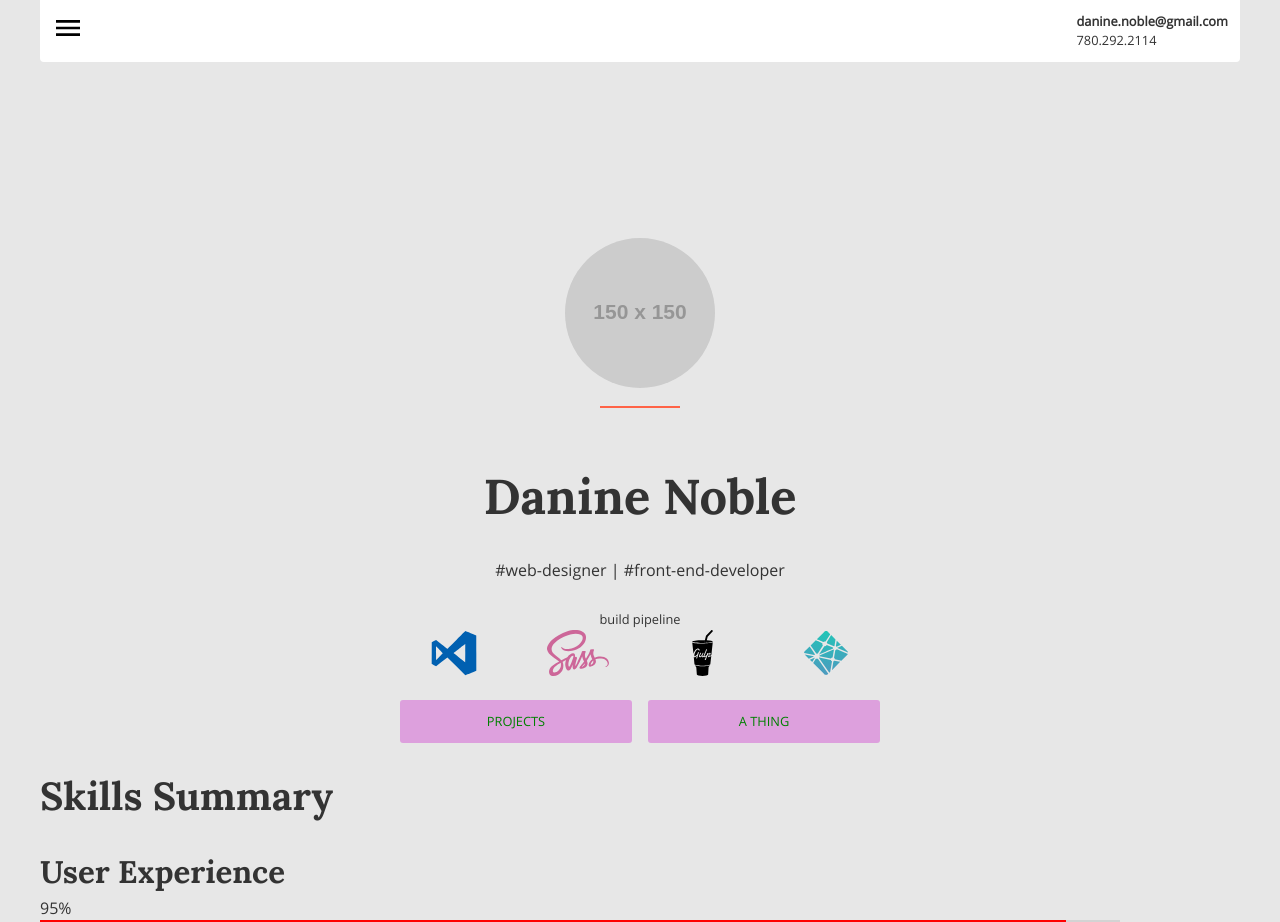
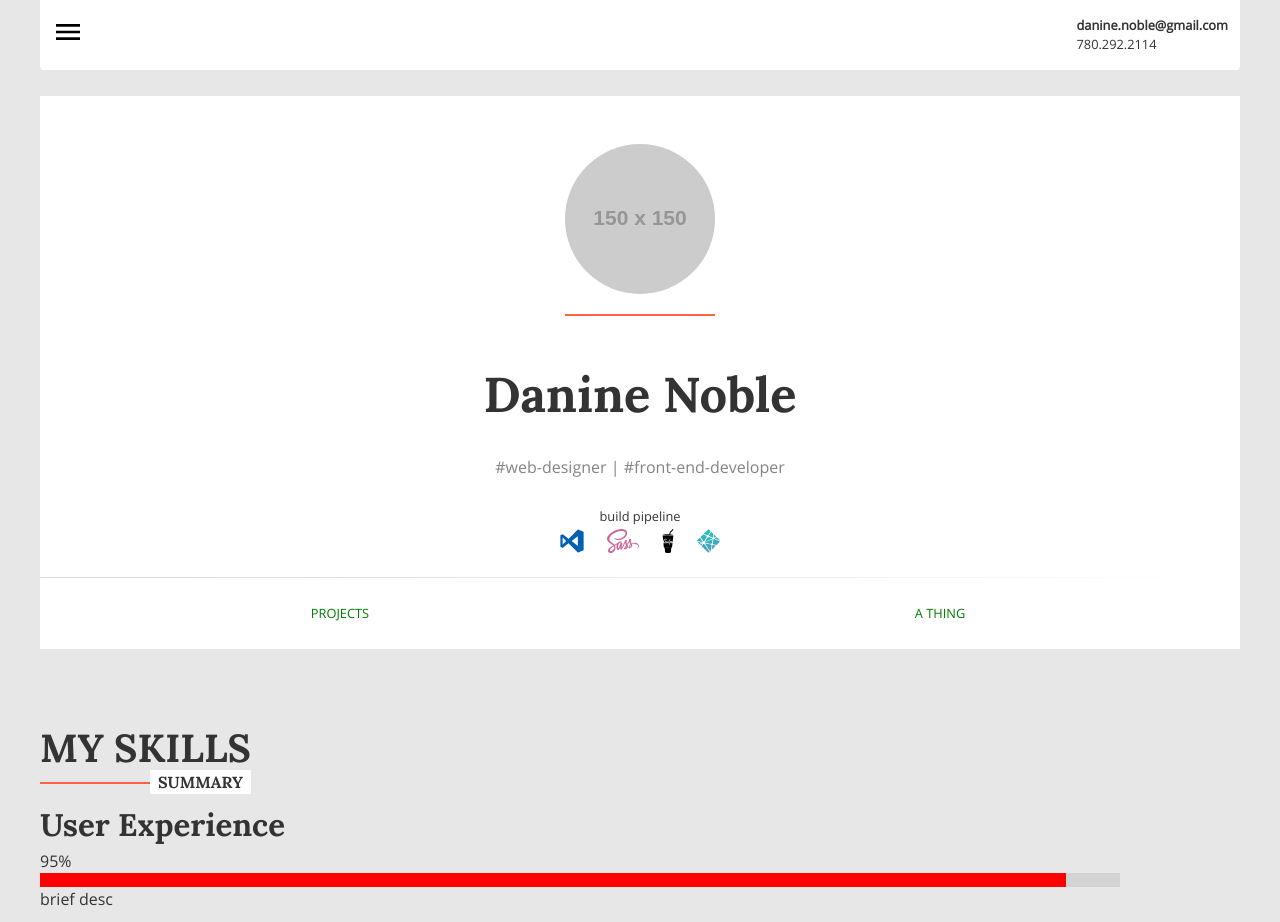
Before and after one commit to nobledm/portfolio, a plain HTML site: page index.html in a window 1280 px wide. Shown: the top 922 px of the page. Drawn offline with Linux system fonts and the light colour scheme; placeholder pictures from the web are drawn by us; files whose address does not match are found by name.

Commit message:
nav & header fix, title styles

```diff
--- a/index.html
+++ b/index.html
@@ -103,8 +103,8 @@
         </ul>
     </aside>
 
-    <header class="site-header">
-        <picture class="headshot underscore-center">
+    <header class="site-header wrapper">
+        <picture class="headshot underscore">
             <source class="circle" srcset="" type="image/webp" />
             <source class="circle" srcset="" type="image/" />
             <img class="circle" src="https://via.placeholder.com/150x150" alt="Headshot">
@@ -113,22 +113,26 @@
         <h1>Danine Noble</h1>
         <p class="job-titles">#web-designer | #front-end-developer</p>
 
+        <span class="build-note">build pipeline</span>
+        <ul class="pipeline flex-row-between">
+            <li><img src="img/vscode-brands.svg" alt="VSCode icon" title="VSCode"></li>
+            <li><img src="img/sass-brands.svg" alt="Sass icon" title="Sass"></li>
+            <li><img src="img/gulp-brands.svg" alt="Gulp icon" title="Gulp"></li>
+            <li><img src="img/netlify-brands.svg" alt="Netlify icon" title="Netlify"></li>
+        </ul>
 
-        <span class="build-note">build pipeline</span>
-        <div class="pipeline grid-4column">
-            <img src="img/vscode-brands.svg" alt="VSCode icon" title="VSCode">
-            <img src="img/sass-brands.svg" alt="Sass icon" title="Sass">
-            <img src="img/gulp-brands.svg" alt="Gulp icon" title="Gulp">
-            <img src="img/netlify-brands.svg" alt="Netlify icon" title="Netlify">
-
+        <aside class="flex-row-between border-fade">
             <a class="link-button" href="#">Projects</a>
             <a class="link-button" href="#">A Thing</a>
-        </div>
+        </aside>
     </header>
 
     <main>
         <section id="skills" class="skills wrapper">
-            <h2>Skills Summary</h2>
+            <h2 class='underscore'>
+                My Skills
+                <span class="title-note">Summary</span>
+            </h2>
 
             <h3 class="hidden">User Experience</h3>
             <span>95%</span>
@@ -159,7 +163,10 @@
         </section>
 
         <section id="find-me" class="find-me wrapper">
-            <h2>Where to Find Me</h2>
+            <h2 class="underscore">
+                Where to Find Me
+                <span class="title-note">Summary</span>
+            </h2>
             <p>
                 things about me
             </p>
--- a/js/menu.js
+++ b/js/menu.js
@@ -1,20 +1,6 @@
 /*  https://greensock.com/docs/Easing/Bounce
     easing graph
 */
-
-// window.addEventListener("DOMContentLoaded", function(event) {
-//     const menu = document.querySelector('#mobile-sub-menu');
-//     let isOpen = false;
-
-//     document.querySelector("#mobile-menu-button").onclick = () => {
-//         isOpen = !isOpen;
-//         if (!isOpen) {
-//             TweenMax.to(menu,  0.6, {top:"-25rem",  ease:Power4.easeIn});
-//         } else {
-//             TweenMax.to(menu,  0.4,  {top:'3.5rem', ease:Power2.easeOut});
-//         }
-//     }
-// });
 
 'use strict';
 
@@ -42,7 +28,7 @@ function onLeavePanel(){
 }
 const openMobileMenu=(e)=>{
   menuPanel.addEventListener("mouseleave", onLeavePanel)
-   TweenLite.to(menuPanel, 0.4, {top:40, ease: Power1.easeOut});
+   TweenLite.to(menuPanel, 0.6, {top:40, ease: Power1.easeOut});
    menuOpen = true;
 }
 
@@ -54,6 +40,6 @@ const closeMobileMenu=(e)=>{
       ease: Power1.easeOut,
     }
 )
-  menuOpen =false;
+  menuOpen = false;
 }
 });
--- /dev/null
+++ b/scss/site/_content.scss
@@ -0,0 +1,26 @@
+.underscore {
+    position: relative;
+    display: inline-block;
+    text-transform: uppercase;
+
+    &::after {
+        content: '';
+        position: absolute;
+        bottom: -0.4rem;
+        left: 0;
+        height: 0.125rem;
+        width: 100%;
+        background-color: tomato;
+    }
+
+    .title-note {
+        position: absolute;
+        display: inline-block;
+        padding: 0 0.5rem;
+        text-transform: uppercase;
+        right: 0;
+        bottom: -1rem;
+        background-color: #fff;
+        z-index: 10;
+    }
+}
--- a/scss/site/_header.scss
+++ b/scss/site/_header.scss
@@ -2,42 +2,21 @@
 
 .site-header {
     position: relative;
+    top: -4.4rem;
     text-align: center;
-    padding: 4.5rem 1.5rem 1.5rem;
-
-    a:first-of-type {
-        grid-area: link1;
-        justify-self: flex-end;
-    }
-    a:last-of-type {
-        grid-area: link2;
-        justify-self: flex-start;
-    }
-}
-
-.site-header .grid-4column {
-    grid-template-areas:
-        ". . . ."
-        "link1 link1 link2 link2";
-    justify-items: center;
-}
-
-@media(min-width:700px) {
-    .site-header::after {
-        transform: rotate(35deg) ;
-        transform-origin: right bottom;
-    }
+    background: #fff;
+    padding-top: 3rem;
 }
 
 .headshot {
-    padding-bottom: 4.6875rem;
+    padding-bottom: 1rem;
 }
 
 h1 {
-    margin-top: 4.5rem;
+    margin-top: 3rem;
 }
 
-.job-title {
+.job-titles {
     opacity: 0.6;
 }
 
@@ -46,14 +25,11 @@ h1 {
 }
 
 .pipeline {
-    max-width: 30rem;
-    margin: 0 auto;
+    width: 10rem;
+    margin: 0 auto 1.5rem;
 }
 
 .link-button {
-    display: inline-block;
-    background-color: plum;
-    width: 100%;
-    padding: 0.75rem 0;
-    border-radius: 3px;
+    flex: 50%;
+    line-height: 4.5rem;
 }
--- a/scss/site/_index.scss
+++ b/scss/site/_index.scss
@@ -1,3 +1,4 @@
 @import 'nav';
 @import 'header';
+@import 'content';
 @import 'bars';
--- a/scss/site/_nav.scss
+++ b/scss/site/_nav.scss
@@ -2,13 +2,14 @@
 
 .site-nav {
     position: fixed;
+    top: 0;
     width: 100%;
     font-size: $small;
     z-index: 110;
 
     .wrapper {
       background-color: #fff;
-      padding: 0.75rem;
+      padding: 1rem 0.75rem;
       border-radius: 0 0 0.25rem 0.25rem;
     }
 
--- a/scss/style.scss
+++ b/scss/style.scss
@@ -3,10 +3,13 @@
 @import 'typography/index';
 
 [alt~=icon] {
-    height: 2.875rem;
+    height: 1.5rem;
 }
 
-body { background-color: rgb(231, 231, 231);}
+body {
+    position: relative;
+    background-color: rgb(231, 231, 231);
+}
 
 /* UTILITY STYLES */
 .block {
@@ -19,29 +22,28 @@ body { background-color: rgb(231, 231, 231);}
     justify-content: space-between;
 }
 
-.grid-4column {
-    display: grid;
-    grid-template-columns: repeat(4, 1fr);
-    grid-column-gap: 1rem;
-    grid-row-gap: 1.5rem;
-}
+// .grid-4column {
+//     display: grid;
+//     grid-template-columns: repeat(4, 1fr);
+//     grid-column-gap: 1rem;
+//     grid-row-gap: 1.5rem;
+// }
 
 .circle {
     border-radius: 50%;
 }
 
-.underscore-center {
+.border-fade {
     position: relative;
 
-    &::after {
+    &::before {
         content: '';
         position: absolute;
-        bottom: -0.625rem;
-        left: 50%;
-        height: 0.125rem;
-        width: 5rem;
-        transform: translate(-50%, 0);
-        background-color: tomato;
+        left: 0;
+        top: 0;
+        width: 100%;
+        height: 1px;
+        background: radial-gradient(ellipse at left, rgba(197, 202, 213, 0.7) 0%, rgba(255, 255, 255, 0) 70%);
     }
 }
 
@@ -50,5 +52,10 @@ body { background-color: rgb(231, 231, 231);}
     position: relative;
     width: 97%;
     max-width: 75rem;
-    margin: 0 auto;
+    margin-left: auto;
+    margin-right: auto;
 }
+
+.section {
+    margin-bottom: 4.5rem;
+}
--- a/scss/typography/_index.scss
+++ b/scss/typography/_index.scss
@@ -31,3 +31,7 @@ a {
   font-size: $small;
   color: $link-color;
 }
+
+.title-note {
+  font-size: 16px;
+}
```
Also changed, not shown: css/style.min.css, 1 other file.
